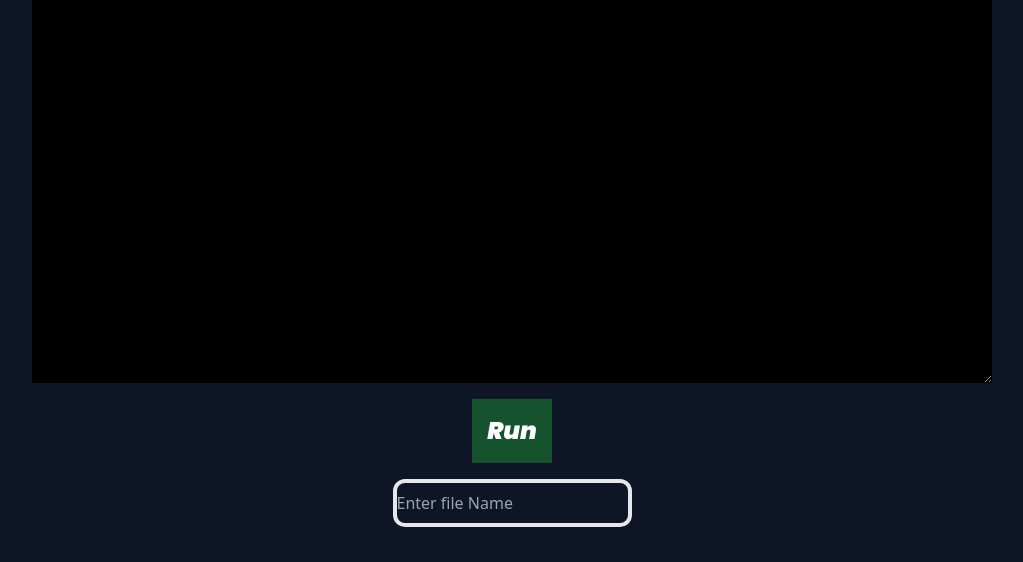
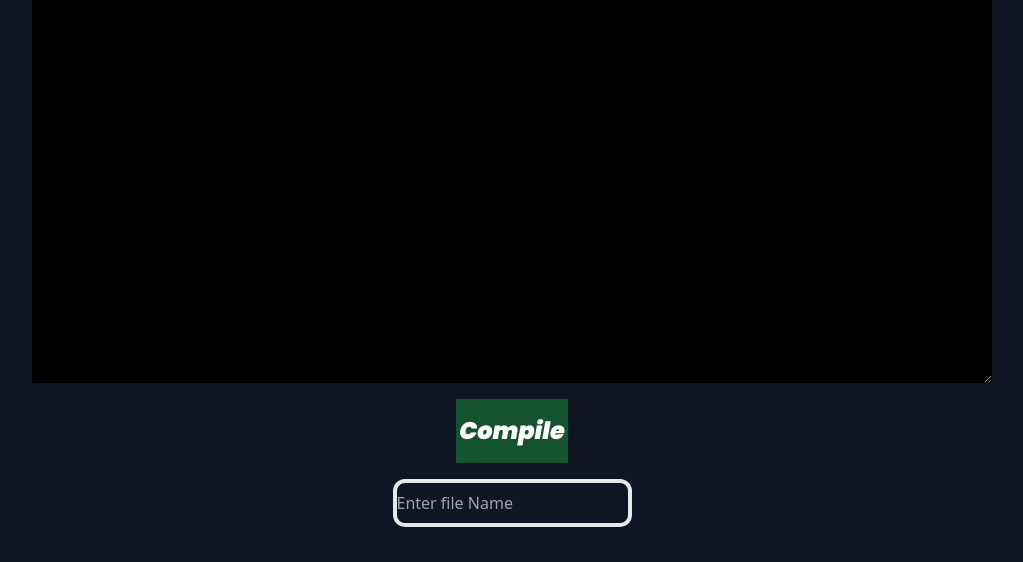
Before and after one commit to alakhawasthi/IDE-for-programming, a Flask app: page /editor in a window 1280 px wide. Shown: the part 238-800 px from the top of the page, without its empty margins (128-1151 px from the left). Run offline with Flask 3, Linux system fonts and the light colour scheme.

Commit message:
flask almost ready

```diff
--- a/main.py
+++ b/main.py
@@ -11,14 +11,14 @@ def start():
     if request.method == 'POST':
         file = request.form.get('filename')
         filefullname = file + ".js"
-        fo = open(filefullname, "w")
+        fo = open(filefullname, "a")
     return render_template('start.html')
 
 @app.route('/editor', methods = ['GET', 'POST'])
 def editor():
     if request.method == 'POST':
         file = request.form.get('filename')
-        f = open(file, "w")
+        f = open(file, "a")
         code = request.form.get('code')
         f.write(code)
     return render_template('Editor.html')
--- a/static/css/main.css
+++ b/static/css/main.css
@@ -634,6 +634,10 @@ video {
   width: 5rem;
 }
 
+.w-28 {
+  width: 7rem;
+}
+
 .w-32 {
   width: 8rem;
 }
--- a/templates/Editor.html
+++ b/templates/Editor.html
@@ -33,7 +33,7 @@
             "></textarea>
         </div>
         <div class="run flex  justify-center mt-4">
-            <button class=" compile text-white bg-green-900 h-16 w-20 text-2xl font-Poppins" type="submit">Run</button>
+            <button class=" compile text-white bg-green-900 h-16 w-28 text-2xl font-Poppins" type="submit">Compile</button>
         </div>
         <div class="open flex justify-center items-center mt-4">
             <input class=" filename h-12 bg-pro  bgbor border-4 rounded-xl text-white" type="text" name="filename" placeholder="Enter file Name">
```
